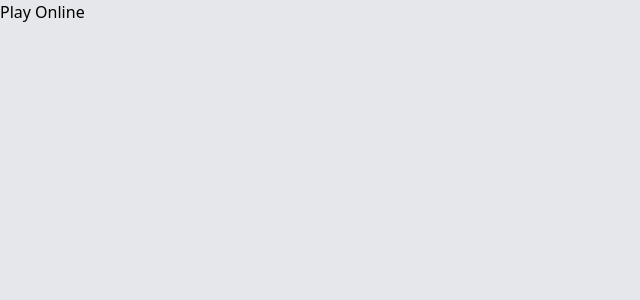
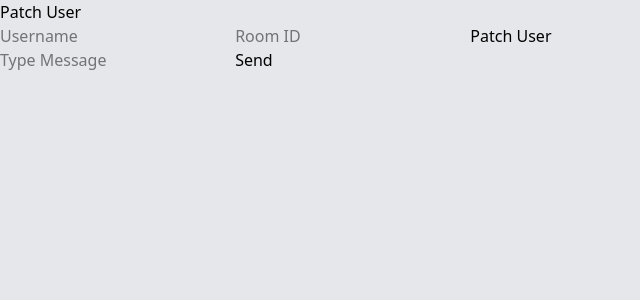
Before and after one commit to akshaykumar401/tic-tac-toe, a Flask app: page /playOnline in a window 1280 px wide. Before the commit the part shown is almost empty. Shown: the top 300 px of the page, without its empty margins (0-640 px from the left). Run offline with Flask 3, Linux system fonts and the light colour scheme; style sheets or scripts are compiled from the project's sources; some libraries are stand-ins or nearby versions.

Commit message:
Adding Basic of Controle of Play Online

```diff
--- a/app.py
+++ b/app.py
@@ -1,7 +1,10 @@
 from flask import Flask, render_template
+from flask_socketio import SocketIO, join_room, leave_room, emit
 
 app = Flask(__name__)
-app.static_folder = 'static'    # Assigning The Static Folder....
+app.config['SECRET_KEY'] = 'your-secret-key'
+socketio = SocketIO(app, cors_allowed_origins="*")
+rooms = {}   # for track rooms and players
 
 ###########  All Routes Here ########
 @app.route('/')
@@ -24,10 +27,48 @@ def play_with_ai():
 def rules():
     return render_template('rules.html')
 
-@app.route('/patchUser')
-def patch_user():
-    return render_template('patchUser.html')
 #################### All Routes End Here #######
 
-if __name__ == "__main__":
-    app.run(debug=True)
+@socketio.on('join_room')
+def _join_room(data):
+    room = data['room']     # room ID Must be an Integer
+    username = data['username']
+
+    if room not in rooms:
+        rooms[room] = []
+
+    if len(rooms[room]) >= 2:
+        emit('room_full', room)
+
+    # Adding Player to Room
+    rooms[room].append(username)
+    join_room(room)
+    emit('joined_room', {'room': room, 'username': username})
+
+@socketio.on('leave_room')
+def leave_room(data):
+    room = data['room']
+    username = data['username']
+
+    if room in rooms and username in rooms[room]:
+        rooms[room].remove(username)
+
+    leave_room(room)
+    emit('left_room', {'room': room, 'username': username})
+
+@socketio.on('send_message')
+def send_message(data):
+    room = data['room']
+    username = data['username']
+    message = data['message']
+
+    emit('receive_message', {'room': room, 'username': username, 'message': message}, room=room)
+
+@socketio.on('disconnect')
+def disconnect():
+    for room in rooms:
+        for username in rooms[room]:
+            emit('left_room', {'room': room, 'username': username})
+
+if __name__ == '__main__':
+    socketio.run(app, debug=True, host='0.0.0.0', port=5000)
--- a/static/JS/index.js
+++ b/static/JS/index.js
@@ -7,7 +7,7 @@ playerToPlayer.addEventListener('click', () => {
 });
 
 playOnline.addEventListener('click', () => {
-    window.location.href = '/patchUser';
+    window.location.href = '/playOnline';
 });
 
 playWithAI.addEventListener('click', () => {
--- /dev/null
+++ b/static/JS/playOnline.js
@@ -0,0 +1,39 @@
+const socket = io()
+const username = document.getElementById("username");
+const room = document.getElementById("room");
+const patch_user_btn = document.getElementById("patch_user_btn");
+const status = document.getElementById("status");
+const message_section = document.getElementById("message_section");
+const message = document.getElementById("message");
+const send_message_btn = document.getElementById("send_message_btn");
+
+socket.on("connect", () => {
+    console.log("Connected to server");
+});
+
+patch_user_btn.addEventListener("click", () => {
+    socket.emit("join_room", { username:username.value, room:Number(room.value) });
+});
+
+socket.on("join_room", (data) => {
+    status.textContent = data;
+});
+
+socket.on("room_full", (data) => {
+    alert(data)
+});
+
+socket.on("room_ready", (data) => {
+    status.textContent = data;
+});
+
+send_message_btn.addEventListener("click", () => {
+    socket.emit("send_message", { username:username.value, room:Number(room.value), message:message.value });
+    message.value = "";
+});
+
+socket.on("receive_message", (data) => {
+    const li = document.createElement("li");
+    li.textContent = data.username + ": " + data.message;
+    message_section.appendChild(li);
+});
--- a/templates/base.html
+++ b/templates/base.html
@@ -8,6 +8,7 @@
     <link href="{{ url_for('static', filename='CSS/output.css') }}" rel="stylesheet">
     <link href="{{ url_for('static', filename='images/ICON.jpg') }}" rel="icon">
     <link href="https://fonts.googleapis.com/css2?family=Pacifico&display=swap" rel="stylesheet">
+    <script src="https://cdn.socket.io/4.4.1/socket.io.min.js"></script>
 </head>
 <body class="bg-gray-200 w-full h-screen">
     {% block content %}{% endblock %}
--- a/templates/playOnline.html
+++ b/templates/playOnline.html
@@ -1,7 +1,20 @@
 {% extends "base.html" %}
 
-{% block title %} Play Online {% endblock %}
+{% block title %} Patch User {% endblock %}
 
 {% block content %}
-<h1>Play Online</h1>
+<h1>Patch User</h1>
+<section id="patch_user">
+    <input id="username" placeholder="Username" />
+    <input id="room" placeholder="Room ID" />
+    <button id="patch_user_btn">Patch User</button>
+    <h3 id="status"></h3>
+</section>
+<section id="chat_section">
+    <ul id="message_section"></ul>
+    <input id="message" placeholder="Type Message" />
+    <button id="send_message_btn">Send</button>
+</section>
+
+<script src="{{ url_for('static', filename='JS/playOnline.js') }}"></script>
 {% endblock %}
```
Also changed, not shown: requirements.txt (+10 -0 lines), templates/patchUser.html (deleted, +0 -7 lines).
